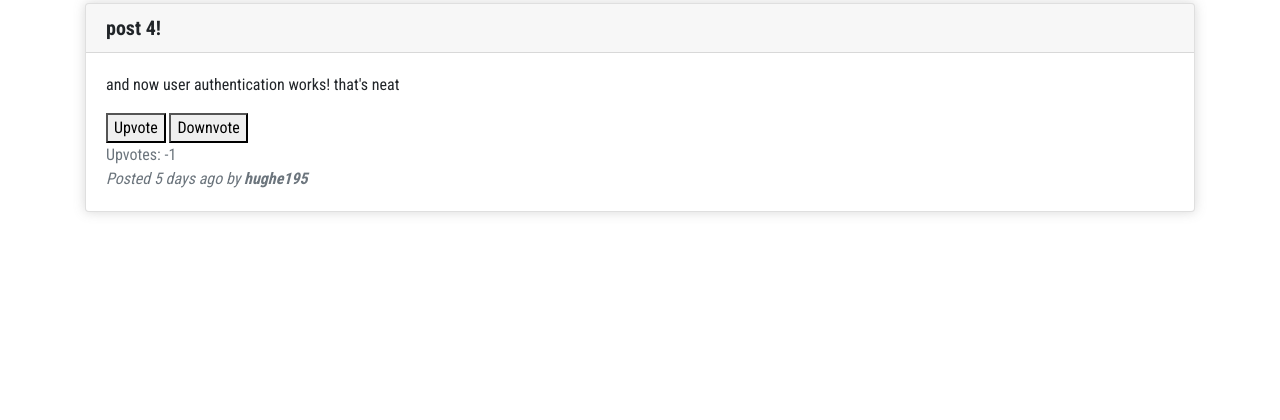
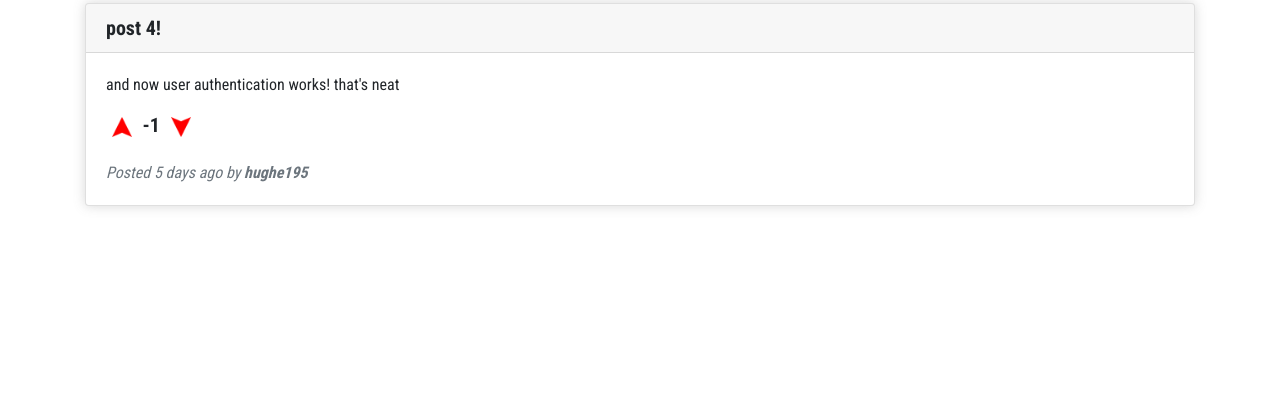
Before and after one commit to rchoyhughes/bendan, a Flask app: a page that uses templates/post.html in a window 1280 px wide. Shown: the part 182-602 px from the top of the page. Run offline with Flask 2, Linux system fonts and the light colour scheme; the visitor is signed in with stand-in values (Sample User, id 1); data comes from the database, SQL or seed files in the repository; both versions use the stored data as it was after the commit; some libraries are stand-ins or nearby versions.

Commit message:
*iconography*

```diff
--- a/static/scripts/voting.js
+++ b/static/scripts/voting.js
@@ -15,7 +15,7 @@ $(document).ready(function(){
 				console.log(response);
 				if (response.status === 'success'){
 					console.log("Got that update!!!!!!!!!!");
-					document.getElementById(postID).innerHTML ='Upvotes: ' + response.upvotes.toString();
+					document.getElementById(postID).innerHTML ='&nbsp;<strong>' + response.upvotes.toString() + '</strong>&nbsp;';
 				}
 
 			},
@@ -39,7 +39,7 @@ $(document).ready(function(){
 				console.log(response);
 				if (response.status === 'success'){
 					console.log("Got that update!!!!!!!!!!");
-					document.getElementById(postID).innerHTML ='Upvotes: ' + response.upvotes.toString();
+					document.getElementById(postID).innerHTML ='&nbsp;<strong>' + response.upvotes.toString() + '</strong>&nbsp;';
 				}
 
 			},
--- a/templates/post.html
+++ b/templates/post.html
@@ -22,6 +22,8 @@
     <a class="navbar-brand" href="/{{current_user.private_id}}/feed">
           <img src="{{ url_for('static', filename='img/bendan_transparentbg.svg') }}" alt="" width="180">
     </a>
+    <form class="form-inline"></form>
+    <button class="btn btn-danger navbar-btn" onclick="window.location.href='/{{current_user.private_id}}/profile'">{{current_user.username}}</button>
   </form>
   </div>
 </nav>
@@ -33,10 +35,16 @@
           <h5 class="card-header font-weight-bold">{{post[1]}}</h5>
           <div class="card-body">
             <p class="card-text">{{post[2]}}</p>
-            <button class="upvote" id="upvote-btn" data-postid="{{post[0]}}" style="z-index: 2; position: relative;">Upvote</button>
-            <button class="downvote" id="downvote-btn" data-postid="{{post[0]}}" style="z-index: 2; position: relative;">Downvote</button>
-            <footer class="text-muted" id="{{post[0]}}">Upvotes: {{post[4]}}</footer>
+            <button class="upvote" id="upvote-btn" data-postid="{{post[0]}}" style="z-index: 2; position: relative; float: left; border: 0; background: transparent;">
+              <img src="{{url_for('static', filename='img/upvote.png') }}" width="20" height="20" alt="upvote">
+            </button>
+            <p class="h5" id={{post[0]}} style="float: left">&nbsp;<strong>{{post[4]}}</strong>&nbsp;</p>
+            <button class="downvote" id="downvote-btn" data-postid="{{post[0]}}" style="z-index: 2; position: relative; float: left; border: 0; background: transparent">
+              <img src="{{url_for('static', filename='img/downvote.png') }}" width="20" height="20" alt="downvote">
+            </button>
+            <br><br>
             <footer class="text-muted"><em>{{post[3]}} by <strong>{{post[5]}}</strong></em></footer>
+
             {% if current_user.username == post[5] %}
             <br>
             <a onclick="delete_post('{{post[0]}}');" class="btn btn-danger" style="color: #fff;">DELETE</a>
```
Also changed, not shown: templates/feed.html (+10 -3 lines), data/database.db, static/img/downvote.png (added), static/img/upvote.png (added). Lines whose indentation alone changed are shown as unchanged.
